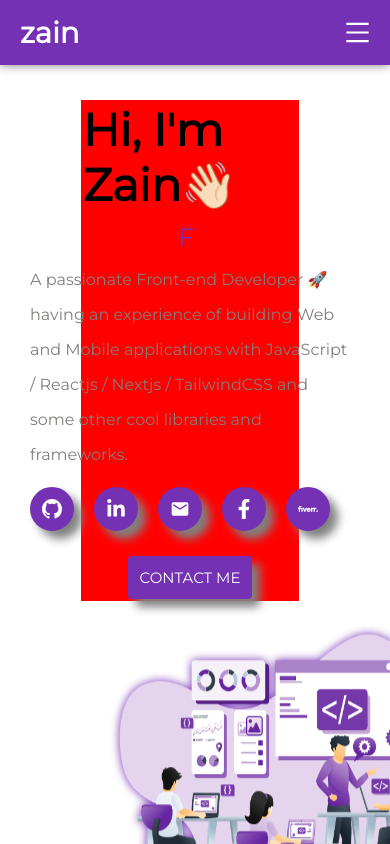
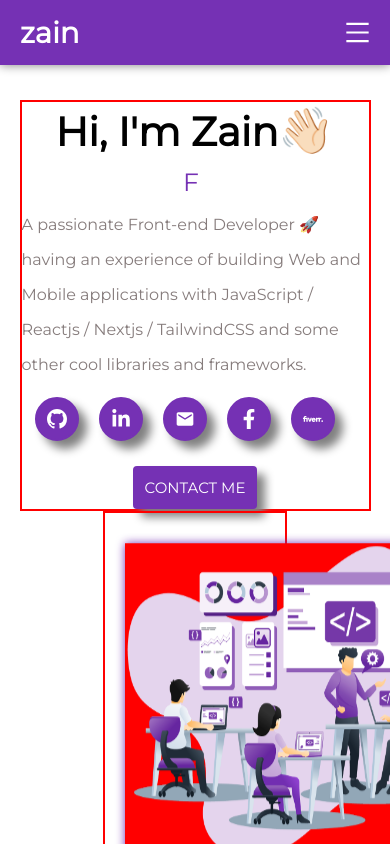
Before and after one commit to mzain42401/mzain, a React (Create React App) app: page / in a window 390 px wide. Shown: the top 844 px of the page. Built offline with nearby package versions, Linux system fonts and the light colour scheme.

Commit message:
aboutpage

```diff
--- a/src/components/home/Home.jsx
+++ b/src/components/home/Home.jsx
@@ -75,7 +75,7 @@ const Home = () => {
 
           </div>
 
-          <div className={homeImageDiv} data-aos="fade-left">
+          <div className={homeImageDiv} data-aos="fade-up">
             <div>
               <img className={imag} src={image} alt="My pic" />
             </div>
--- a/src/components/home/home.module.css
+++ b/src/components/home/home.module.css
@@ -24,18 +24,18 @@
     height: max-content;
     /* padding: 20px; */
     /* background-color: palegreen; */
-    width: 90%;
+    width: 100%;
     /* border: 1px solid wheat; */
     display: flex;
-    justify-content: space-between;
+    justify-content: center;
     align-items: center;
     margin:0px auto ;
     padding-top: 80px;
     flex-wrap: wrap;
+    width: 90%;
 }
-.homeCenterDiv .homeContentDiv{
-  margin-right: 10px;
-  background-color: red;
+ .homeContentDiv{
+  /* margin-right: 10px; */
   margin-top: 20px;
   width: 55%;
 
@@ -48,6 +48,8 @@
 .homeCenterDiv .homeContentDiv .content{
     font-size: 20px;
     line-height: 35px;
+  /* background-color: palegreen; */
+
     margin-top: 10px;
 }
 .wave {
@@ -99,7 +101,7 @@
   }
   .homeImageDiv{
     width: 40%;
-    /* border:  2px solid red; */
+    border:  2px solid red;
     padding: 20px;
     /* background-color: rgb(243, 190, 190); */
 
@@ -188,15 +190,15 @@ scale: 1.2;
   }
 
   @media (max-width: 1114px){
-    .homeContentDiv>h1{
-      font-size: 10px;
+    .homeCenterDiv .homeContentDiv h1{
+      font-size: 40px;
     }
     .homeCenterDiv{
-      width: 100%;
-    justify-content: center;
+      justify-content: center;
 
-  }
-  .homeContentDiv{
+    }
+    .homeContentDiv{
+    width:100%;
       border: 2px solid red;
       display: flex;
       flex-direction: column;
@@ -218,7 +220,6 @@ scale: 1.2;
     .typewriter{
       font-size: 25px;
       width: 100%;
-      background-color: red;
       display: flex;
       justify-content: center;
     }
@@ -229,6 +230,8 @@ scale: 1.2;
       height: 320px;
       width:350px;
       margin-top: 30px;
+      margin-left: 0px;
+      background-color: red;
     }
 
   }
```
